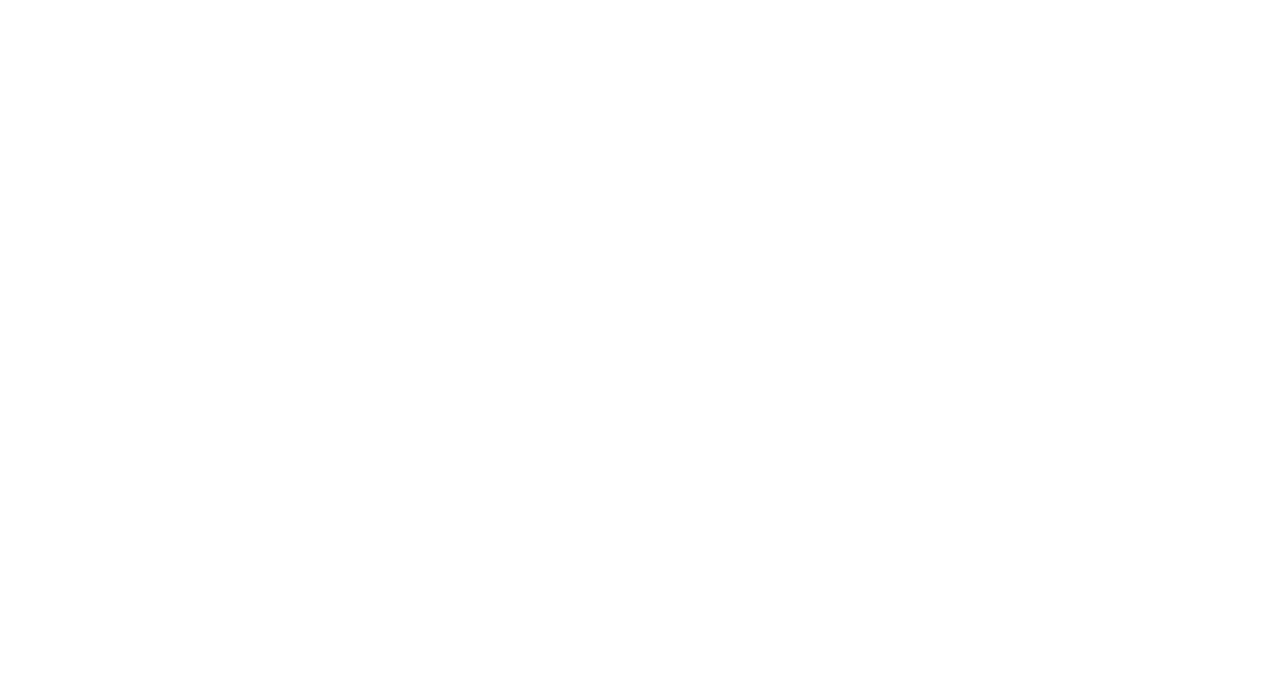
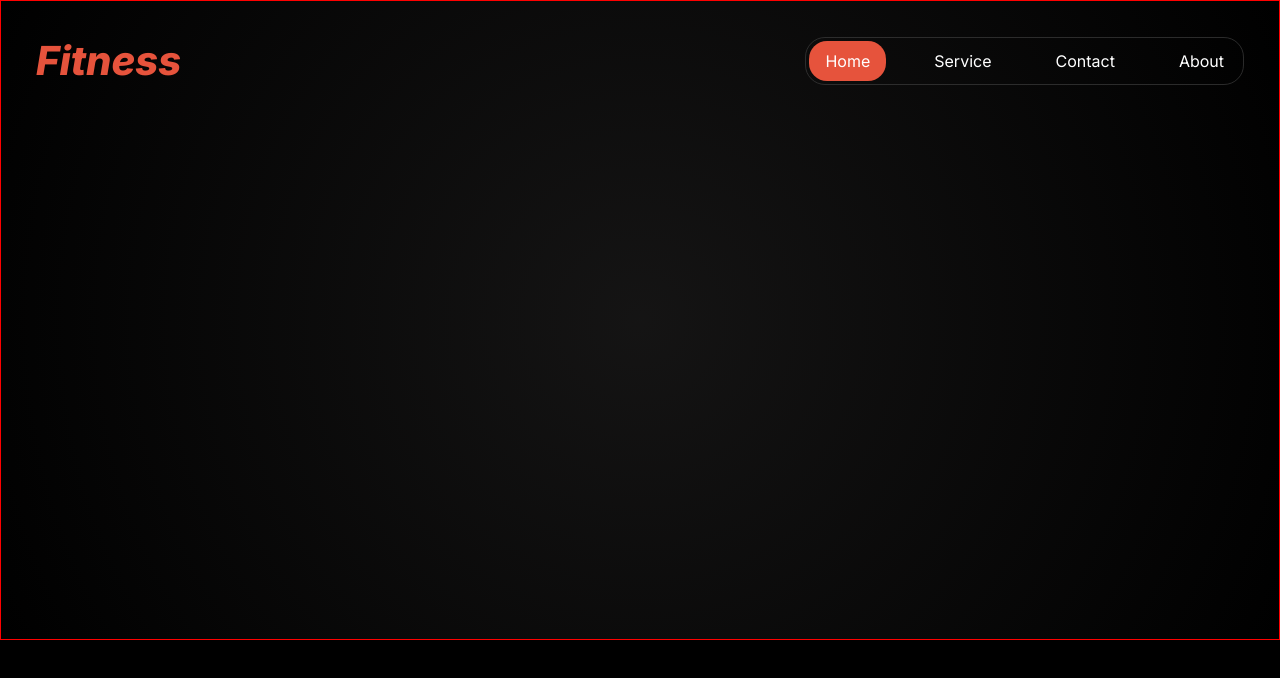
Before and after one commit to Abdullah-Haque-24/Simple-Responsive-Website, a plain HTML site: page index.html in a window 1280 px wide. Drawn offline with Linux system fonts and the light colour scheme.

Commit message:
added navbar

```diff
--- a/index.html
+++ b/index.html
@@ -7,6 +7,28 @@
     <link rel="stylesheet" href="style.css">
 </head>
 <body>
+    <header>
+        <nav>
+            <p>Fitness</p>
+            <ul class="menu">
+                <li>Home</li>
+                <li>Service</li>
+                <li>Contact</li>
+                <li>About</li>
+            </ul>
+            <div class="hamburger">
+                <img height="30px" src="./images/hamburger.png" alt="">
+            </div>
+        </nav>
+        <div>
 
+        </div>
+    </header>
+    <main>
+
+    </main>
+    <footer>
+
+    </footer>
 </body>
 </html>
--- a/style.css
+++ b/style.css
@@ -0,0 +1,164 @@
+@import url('https://fonts.googleapis.com/css2?family=Inter:ital,opsz,wght@0,14..32,100..900;1,14..32,100..900&display=swap');
+@font-face {
+    font-family: 'Miami';
+    src: url('./fonts/miama/Miama.ttf');
+}
+:root{
+    --primary:#E6533C;
+}
+*{
+    margin: 0;
+    padding: 0;
+}
+
+body{
+    background-color: black;
+    color: white;
+    font-family: 'Inter';
+    margin: 0 auto;
+
+}
+header{
+    /* height: 800px; */
+    border: 1px solid red;
+     width: 100%;
+     max-width: 80rem;
+    min-height: 80vh;
+    background: radial-gradient(circle, rgba(104, 101, 101, 0.2), rgba(0, 0, 0, 0.667));
+}
+nav{
+    padding: 30px 35px;
+    display: flex;
+    justify-content: space-between;
+    align-items: center;
+    /* flex-wrap: wrap; */
+    /* width: 80%; */
+    /* margin-left:10%; */
+}
+.menu{
+    border: 1px solid rgba(57, 57, 57, 0.741);
+    border-radius: 20px;
+    list-style-type: none;
+    display: flex;
+    margin: 0;
+    justify-content: center;
+    align-items: center;
+    gap: 2rem;
+    padding: 3px;
+}
+.menu>*{
+    padding: 0.5rem 1rem;
+}
+.menu>:nth-child(1){
+    background-color: var(--primary);
+    border-radius: 18px ;
+}
+nav p{
+    font-weight: 800;
+    font-style: italic;
+    color: var(--primary);
+    font-size:40px;
+}
+.hamburger{
+    display: none;
+}
+@media screen and (max-width: 740px){
+    .hamburger{
+        display: block;
+    }
+    .menu{
+        display: none;
+    }
+}
+
+
+
+
+
+
+
+/* Abdo's reset */
+
+
+/*
+  1. Use a more-intuitive box-sizing model.
+*/
+*, *::before, *::after {
+  box-sizing: border-box;
+}
+/*
+  2. Remove default margin
+*/
+* {
+  margin: 0;
+  padding: 0;
+}
+/*
+  Typographic tweaks!
+  3. Add accessible line-height
+  4. Improve text rendering
+*/
+body {
+  line-height: 1.5;
+  -webkit-font-smoothing: antialiased;
+   min-height: 100vh;
+  text-rendering: optimizeSpeed;
+}
+/*
+  5. Improve media defaults
+*/
+img, picture, video, canvas, svg {
+  display: block;
+  max-width: 100%;
+}
+/*
+  6. Remove built-in form typography styles
+*/
+input, button, textarea, select {
+  font: inherit;
+}
+/*
+  7. Avoid text overflows
+*/
+p, h1, h2, h3, h4, h5, h6 {
+  overflow-wrap: break-word;
+}
+/*
+  8. Create a root stacking context
+*/
+#root, #__next {
+  isolation: isolate;
+}
+
+/* Remove list styles on ul, ol elements with a list role, which suggests default styling will be removed */
+ul[role="list"],
+ol[role="list"] {
+  list-style: none;
+}
+
+/* Set core root defaults */
+html:focus-within {
+  scroll-behavior: smooth;
+}
+
+/* A elements that don't have a class get default styles */
+a:not([class]) {
+  text-decoration-skip-ink: auto;
+}
+
+
+/* Remove all animations, transitions and smooth scroll for people that prefer not to see them */
+@media (prefers-reduced-motion: reduce) {
+  html:focus-within {
+    scroll-behavior: auto;
+  }
+
+  *,
+  *::before,
+  *::after {
+    animation-duration: 0.01ms !important;
+    animation-iteration-count: 1 !important;
+    transition-duration: 0.01ms !important;
+    scroll-behavior: auto !important;
+  }
+}
```
Also changed, not shown: images/hamburger.png (added).
